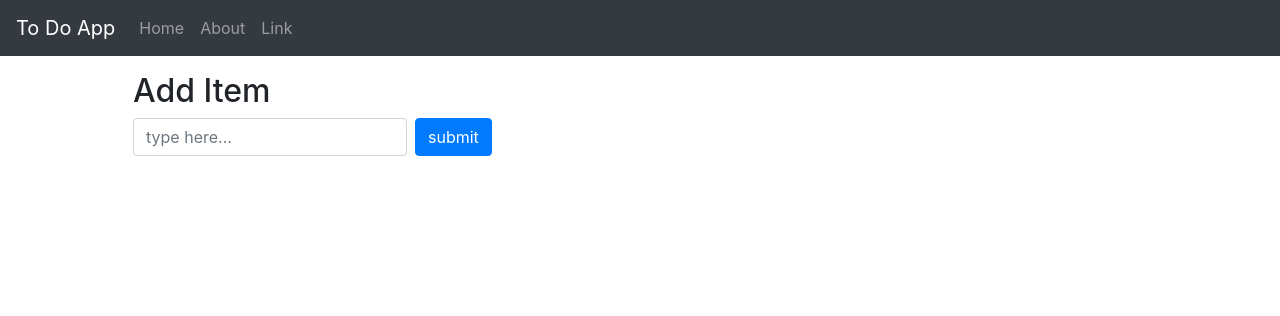
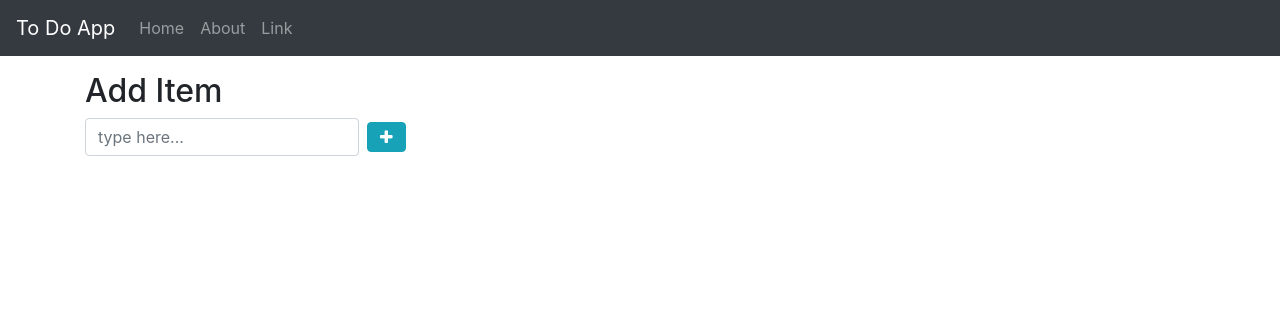
Before and after one commit to ArataG/todo-app-django, a Django app: page / in a window 1280 px wide. Shown: the top 316 px of the page. Run offline with Django 3.2, Linux system fonts and the light colour scheme; data that the repository does not hold is empty; some libraries are stand-ins or nearby versions.

Commit message:
use fontawesome

```diff
--- a/todo/templates/base.html
+++ b/todo/templates/base.html
@@ -4,9 +4,12 @@
   <meta name="viewport" content="width=device-width, initial-scale=1">
   <title>ToDo App</title>
   <!-- css -->
+
+
+  <link rel="stylesheet" href="https://stackpath.bootstrapcdn.com/bootstrap/4.5.0/css/bootstrap.min.css" integrity="sha384-9aIt2nRpC12Uk9gS9baDl411NQApFmC26EwAOH8WgZl5MYYxFfc+NcPb1dKGj7Sk" crossorigin="anonymous">
+  <link href="//maxcdn.bootstrapcdn.com/font-awesome/4.7.0/css/font-awesome.min.css" rel="stylesheet" >
   <link rel="stylesheet" href="{% static 'css/style.css' %}">
 
-  <link rel="stylesheet" href="https://stackpath.bootstrapcdn.com/bootstrap/4.5.0/css/bootstrap.min.css" integrity="sha384-9aIt2nRpC12Uk9gS9baDl411NQApFmC26EwAOH8WgZl5MYYxFfc+NcPb1dKGj7Sk" crossorigin="anonymous">
 
   <!-- js -->
   <script src="https://code.jquery.com/jquery-3.5.1.slim.min.js" integrity="sha384-DfXdz2htPH0lsSSs5nCTpuj/zy4C+OGpamoFVy38MVBnE+IbbVYUew+OrCXaRkfj" crossorigin="anonymous"></script>
--- a/todo/templates/todo/index.html
+++ b/todo/templates/todo/index.html
@@ -1,23 +1,23 @@
 {% extends 'base.html' %}
 
 {% block content %}
-  <div class="row mt-4 p-5">
+  <div class="row mt-4 pt-5">
     <div class="col">
      <h2> Add Item </h2>
         <form action="{% url 'todo:add_todo' %}" method="post" class="form-inline">{% csrf_token %}
           <input type="text" name="content" class="form-control mb-2 mr-sm-2" placeholder="type here...">
-          <button type="submit" class="btn btn-primary mb-2"> submit </button>
+          <button type="submit" class="btn btn-info mb-2" aria-label="Left Align"><i class="fa fa-plus" aria-hidden="false"></i></button>
         </form>
     </div>
   </div>
   <div class="row mt-4">
     <div class="col">
-      <ul class="list-group">
+      <ul class="list-group list-group-flush">
         {% for todo_item in todo_items %}
           <li class="list-group-item">{{todo_item.text|truncatechars:30}}
           <div class="float-right">
-            <form action="delete_todo/{{todo_item.id}}/" action="post">{% csrf_token %}
-              <button type="submit" class="btn btn-sm btn-danger"> delete </button>
+            <form action="delete_todo/{{todo_item.id}}/" action="post" class="form-inline">{% csrf_token %}
+              <button type="submit" class="btn btn-danger"> <i class="fa fa-trash" aria-hidden="false"></i></button>
             </form>
           </div>
           </li>
```
